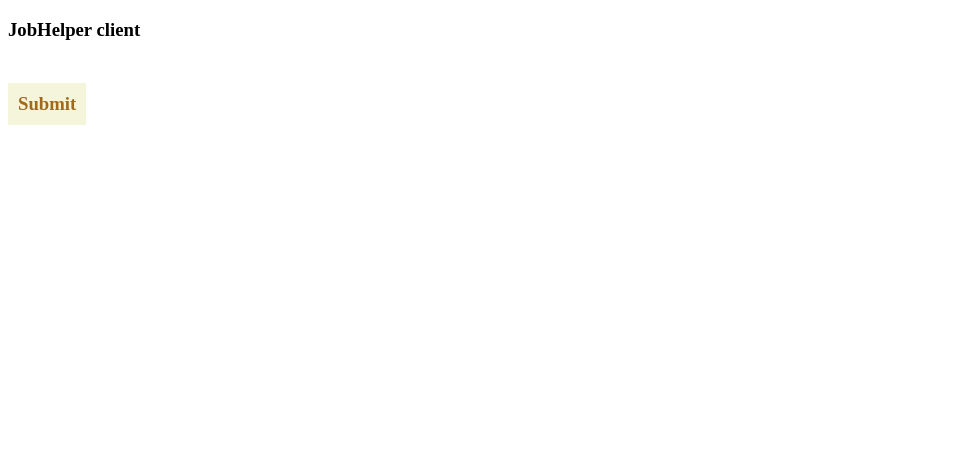
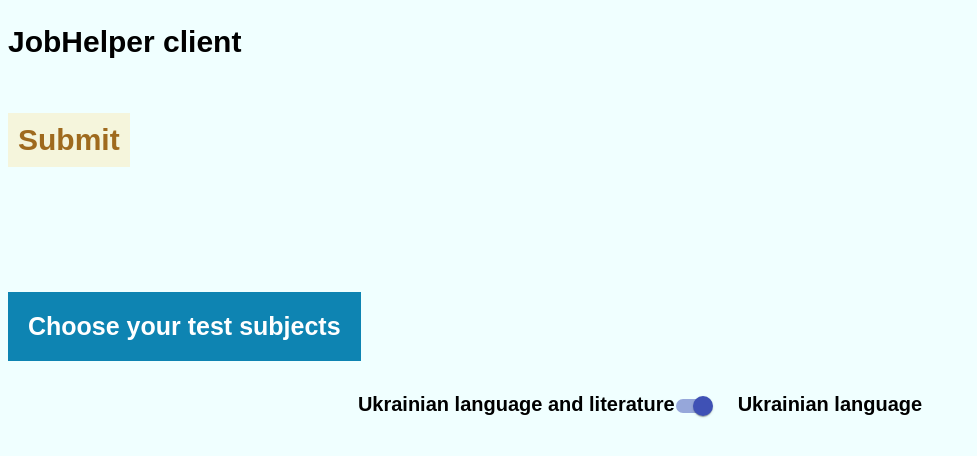
Before and after one commit to JobHelpers/jobhelper_client, a React (Create React App) app: page / in a window 1280 px wide. Shown: the top 456 px of the page, without its empty margins (0-977 px from the left). Built offline with nearby package versions, Linux system fonts and the light colour scheme.

Commit message:
Implemented some experimental functions

```diff
--- a/package.json
+++ b/package.json
@@ -3,6 +3,7 @@
   "version": "0.1.0",
   "private": true,
   "dependencies": {
+    "@material-ui/core": "^4.12.4",
     "@testing-library/jest-dom": "^5.14.1",
     "@testing-library/react": "^13.0.0",
     "@testing-library/user-event": "^13.2.1",
@@ -10,7 +11,7 @@
     "react": "^18.0.0",
     "react-dom": "^18.0.0",
     "react-router-dom": "6",
-    "react-scripts": "5.0.1",
+    "react-scripts": "^5.0.1",
     "web-vitals": "^2.1.0"
   },
   "scripts": {
--- a/public/index.html
+++ b/public/index.html
@@ -24,6 +24,7 @@
       work correctly both with client-side routing and a non-root public URL.
       Learn how to configure a non-root public URL by running `npm run build`.
     -->
+        <link rel="stylesheet" href="style.css" />
         <title>React App</title>
     </head>
     <body>
@@ -37,7 +38,6 @@
       The build step will place the bundled scripts into the <body> tag.
 
       To begin the development, run `npm start` or `yarn start`.
-      To create a production bundle, use `npm run build` or `yarn build`.
-    -->
+      To create a production bundle, use `npm run build` or `yarn build`.-->
     </body>
 </html>
--- /dev/null
+++ b/public/style.css
@@ -0,0 +1,5 @@
+body {
+  background-color: azure;
+  font-family: Arial, Helvetica, sans-serif;
+  font-size: 20px;
+}
--- a/src/App.js
+++ b/src/App.js
@@ -1,17 +1,63 @@
-import {Button} from './components/Button'
+import { Button } from "./components/Button";
 import { useState } from "react";
+import { Header } from "./components/Header";
+import React from "react";
+
+// Importing necessary stuff for Switcher
+import FormControlLabel from "@material-ui/core/FormControlLabel";
+import Switch from "@material-ui/core/Switch";
 
 function App() {
-
   const [text, setText] = useState("JobHelper client");
 
+  // Our states for Switcher
+  const [state, setState] = React.useState({ status: true });
+
+  // Saving new state
+  const handleChange = (event) => {
+    setState({ ...state, [event.target.name]: event.target.checked });
+  };
+
   return (
-    <h3>
-      {text}
-      <br />
-      <br />
-      <Button text={text} setText={setText} />
-    </h3>
+    <>
+      {/* Using example func  */}
+      <h2>
+        {text}
+        <br />
+        <br />
+        <Button text={text} setText={setText} />
+      </h2>
+
+      {/* Adding header  */}
+      <h3>
+        <Header text={text} setText={setText} />
+      </h3>
+
+      {/* Implementing our Switcher */}
+      <div
+        style={{
+          margin: "auto",
+          display: "block",
+          width: "fit-content",
+        }}
+      >
+        <h4>
+          Ukrainian language and literature
+          <FormControlLabel
+            control={
+              <Switch
+                // Using our states
+                checked={state.status}
+                onChange={handleChange}
+                color="primary"
+                name="status"
+              />
+            }
+          />
+          Ukrainian language
+        </h4>
+      </div>
+    </>
   );
 }
 
--- /dev/null
+++ b/src/components/Header.js
@@ -0,0 +1,6 @@
+import "./style.css";
+
+// Header func
+export const Header = () => {
+  return <div className="header">Choose your test subjects</div>;
+};
--- a/src/components/style.css
+++ b/src/components/style.css
@@ -7,3 +7,11 @@
   margin-top: 20px;
   cursor: pointer;
 }
+.header {
+  display: inline-block;
+  padding: 20px;
+  background: rgb(14, 132, 178);
+  color: white;
+  margin-top: 100px;
+  font-size: 25px;
+}
```
Also changed, not shown: src/components/Button.js (+7 -4 lines), 2 other files (tests, documents, lock files or other folders). Lines whose indentation alone changed are shown as unchanged.
